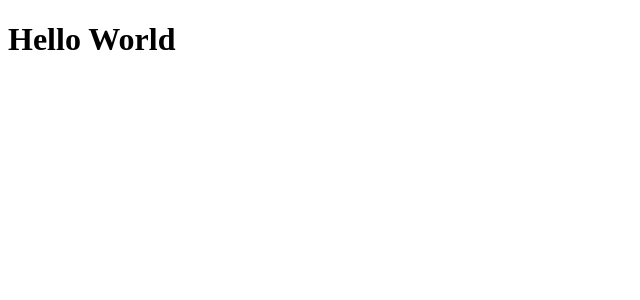
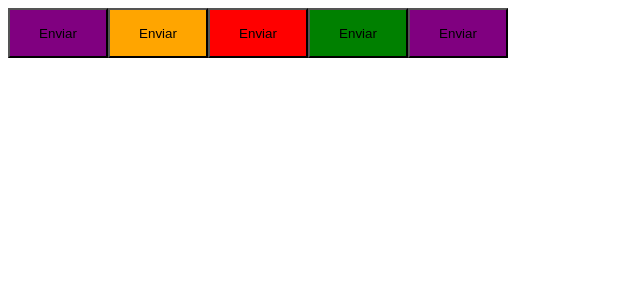
Before and after one commit to chelfonseca/ignite-timer, a React (Vite) app: page / in a window 1280 px wide. Shown: the top 300 px of the page, without its empty margins (0-640 px from the left). Built offline with nearby package versions, Linux system fonts and the light colour scheme.

Commit message:
Example with styles module before styled-comp

```diff
--- a/src/App.tsx
+++ b/src/App.tsx
@@ -1,7 +1,16 @@
+import { Button } from "./components/Button";
 
 export function App() {
 
   return (
-      <h1>Hello World</h1>
+      <div>
+                <Button variant={'primary'}/>
+                <Button variant={'secondary'}/>
+                <Button variant={'danger'}/>
+                <Button variant={'success'}/>
+                <Button />
+      </div>
+
+
   )
 };
--- /dev/null
+++ b/src/components/Button.module.css
@@ -0,0 +1,17 @@
+.button {
+    width: 100px;
+    height: 50px;
+}
+
+.primary {
+    background-color: purple;
+}
+.secondary {
+    background-color: orange;
+}
+.danger {
+    background-color: red;
+}
+.success {
+    background-color: green;
+}
--- /dev/null
+++ b/src/components/Button.tsx
@@ -0,0 +1,9 @@
+import styles from './Button.module.css';
+
+interface ButtonProps {
+    variant?: 'primary' | 'secondary' | 'danger' | 'success'
+}
+
+export function Button({variant = 'primary'}: ButtonProps){
+    return <button className={`${styles.button} ${styles[variant]}`}>Enviar</button>
+}
```
